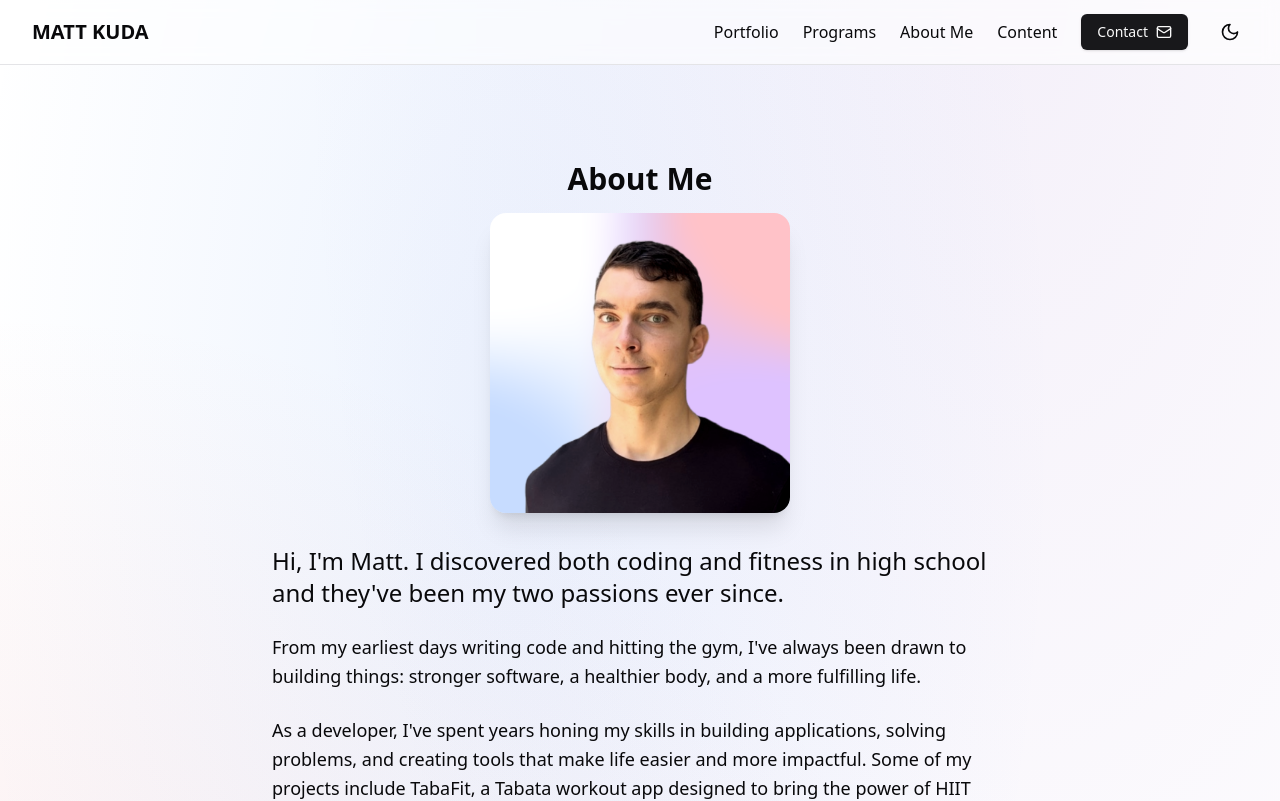
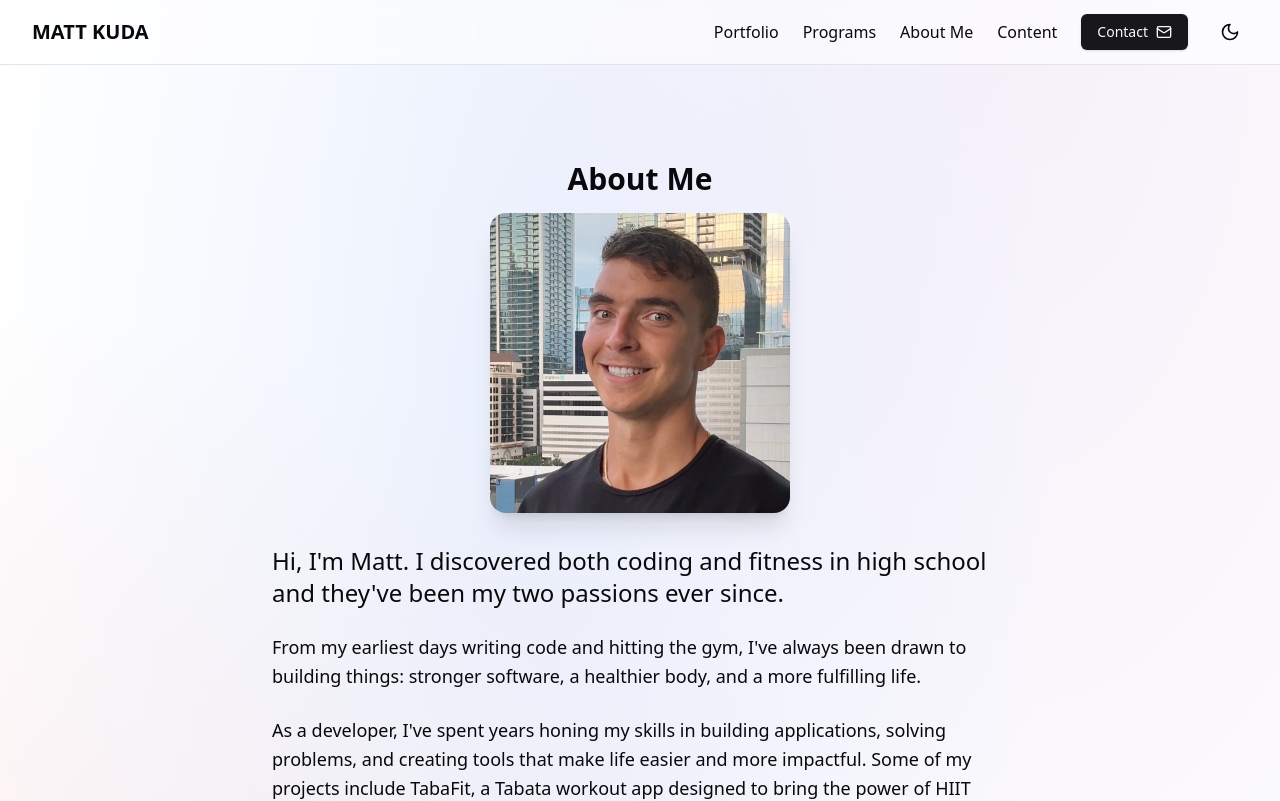
Before and after one commit to mattkuda/mattkuda-hub, a Next.js app: page /aboutme in a window 1280 px wide. Shown: the top 801 px of the page. Built offline with nearby package versions, Linux system fonts and the light colour scheme.

Commit message:
Replace "matt-kuda-gemini.png" with "matt-kuda-pic.png" in About Me and Hero Section components; remove obsolete gradient image.

```diff
--- a/src/app/aboutme/page.tsx
+++ b/src/app/aboutme/page.tsx
@@ -11,7 +11,7 @@ export default function AboutMe() {
                 </h2>
                 <div className="mb-8 relative mx-auto flex justify-center">
                     <Image
-                        src="/matt-kuda-gemini.png"
+                        src="/matt-kuda-pic.png"
                         alt="Matt Kuda"
                         width={300}
                         height={300}
--- a/src/components/hero-section.tsx
+++ b/src/components/hero-section.tsx
@@ -71,7 +71,7 @@ const HeroSection = () => {
                     {/* Image container */}
                     <div className="relative rounded-lg overflow-hidden">
                         <Image
-                            src="/matt-kuda-gemini.png"
+                            src="/matt-kuda-pic.png"
                             alt="Matt Kuda"
                             width={500}
                             height={500}
```
Also changed, not shown: public/matt-kuda-pic.png (added), public/mattkuda-gradient2.png (deleted).
